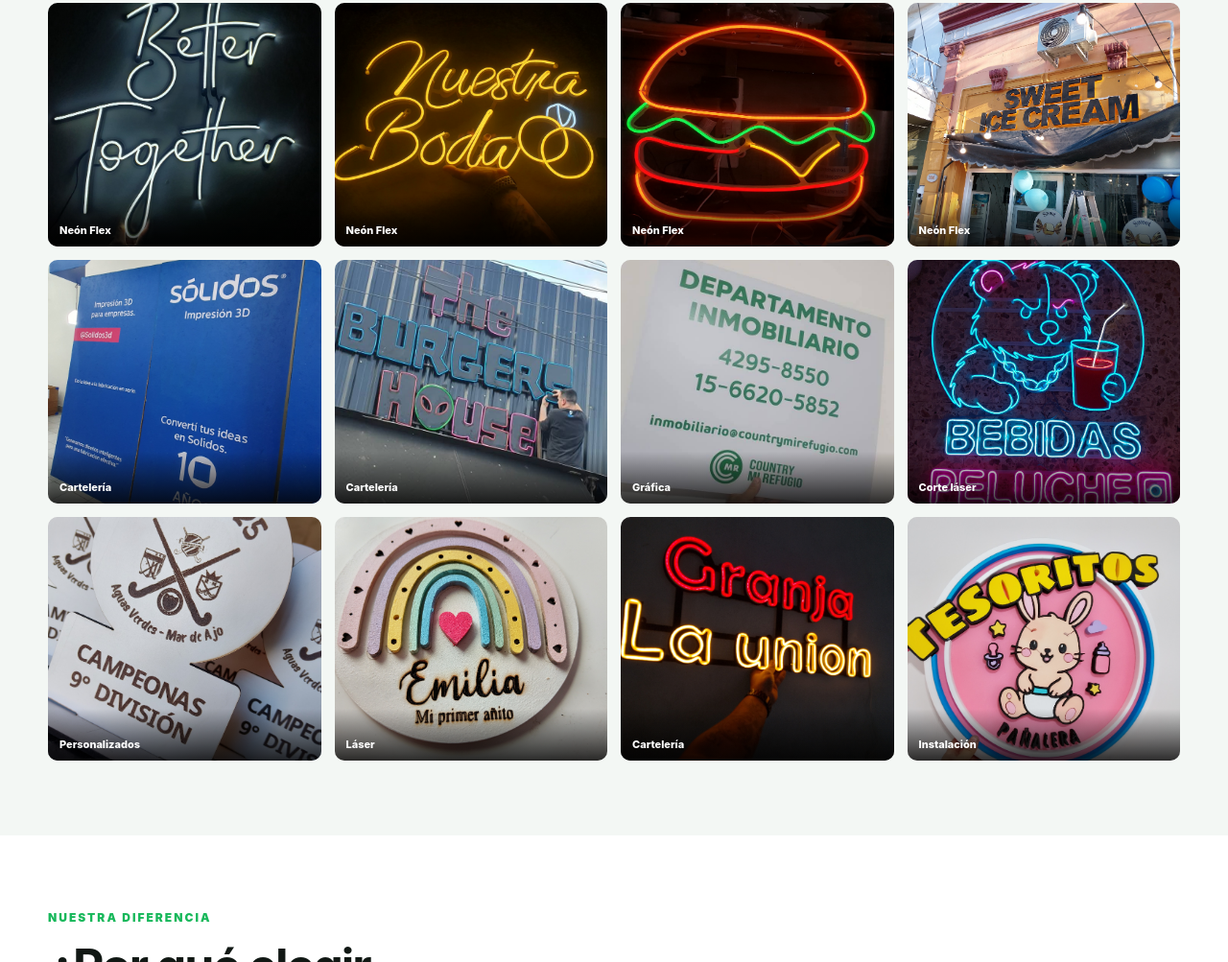
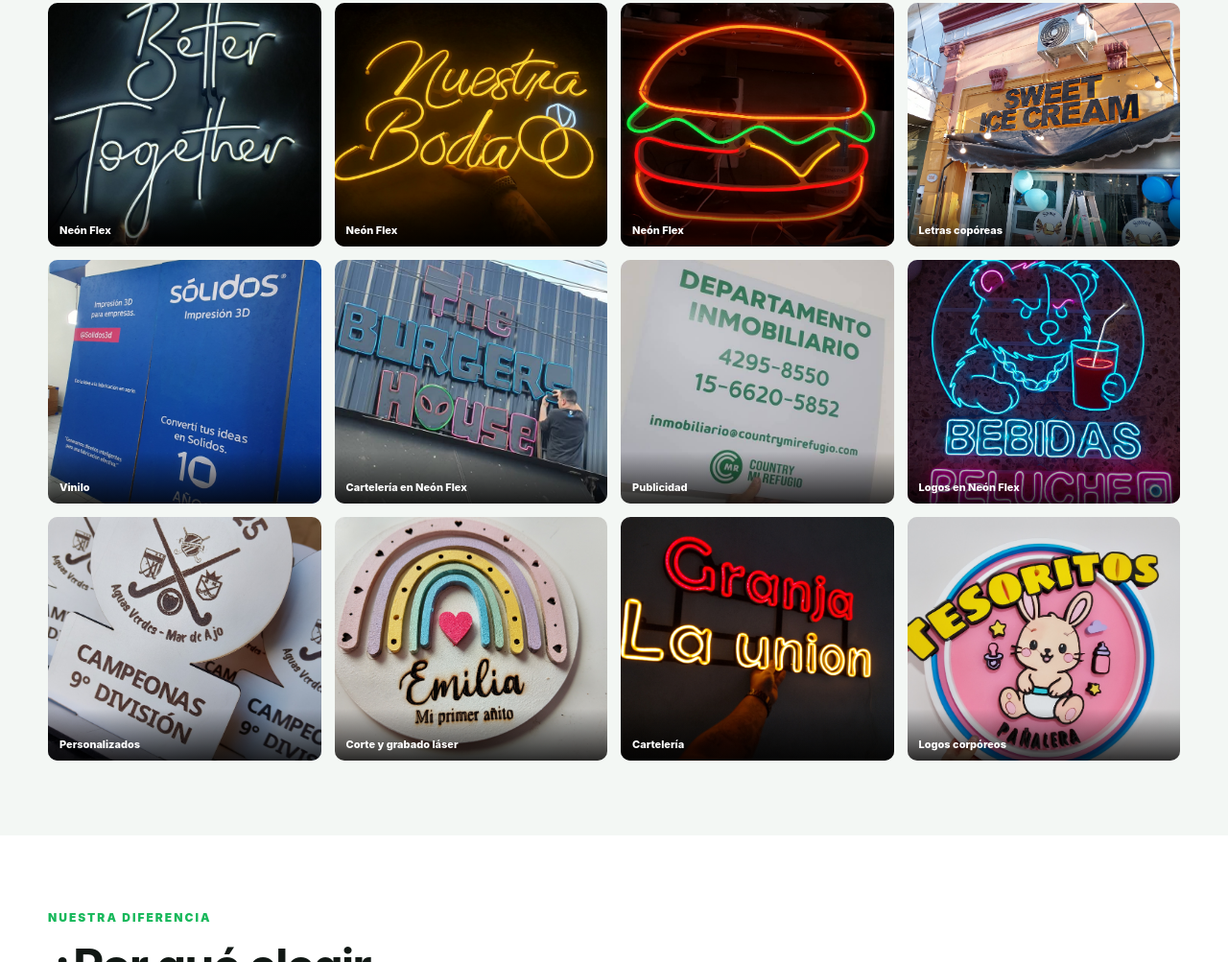
Before and after one commit to polyfansok/polyfans-web, a plain HTML site: page index.html in a window 1280 px wide. Shown: the part 1289-2292 px from the top of the page at 96% size. Drawn offline with Linux system fonts and the light colour scheme.

Commit message:
Update index.html

```diff
--- a/index.html
+++ b/index.html
@@ -120,23 +120,23 @@
         </button>
         <button class="portfolio-item" data-title="instalacion de letras corporeas">
           <img src="img/trabajos/neon-bebidas-peluche.jpg" alt="Letras corporeas">
-          <span>Neón Flex</span>
+          <span>Letras copóreas</span>
         </button>
         <button class="portfolio-item" data-title="Sólidos · Cartelería">
           <img src="img/trabajos/cartel-solidos.jpg" alt="Cartelería para Sólidos">
-          <span>Cartelería</span>
+          <span>Vinilo</span>
         </button>
         <button class="portfolio-item" data-title="The Burgers House · Letras">
           <img src="img/trabajos/cartel-burgers-house.jpg" alt="Cartel The Burgers House">
-          <span>Cartelería</span>
+          <span>Cartelería en Neón Flex</span>
         </button>
         <button class="portfolio-item" data-title="Departamento Inmobiliario · Gráfica">
           <img src="img/trabajos/cartel-inmobiliaria.jpg" alt="Cartel de departamento inmobiliario">
-          <span>Gráfica</span>
+          <span>Publicidad</span>
         </button>
         <button class="portfolio-item" data-title="Campeonas · Corte láser">
           <img src="img/trabajos/placa-campeonas.jpg" alt="Trofeo Campeonas realizado por Polyfans">
-          <span>Corte láser</span>
+          <span>Logos en Neón Flex</span>
         </button>
         <button class="portfolio-item" data-title="Trofeos personalizado">
           <img src="img/trabajos/laser-tesoritos.jpg" alt="Trofeos personalizados">
@@ -144,7 +144,7 @@
         </button>
         <button class="portfolio-item" data-title="Emilia · Corte y grabado">
           <img src="img/trabajos/laser-emilia.jpg" alt="Trabajo personalizado de corte y laser">
-          <span>Láser</span>
+          <span>Corte y grabado láser</span>
         </button>
         <button class="portfolio-item" data-title="Sweet Ice Cream · Cartelería">
           <img src="img/trabajos/corporeo-sweet-ice-cream.jpg" alt="Cartelería Sweet Ice Cream">
@@ -152,7 +152,7 @@
         </button>
         <button class="portfolio-item" data-title="Logo corporeo">
           <img src="img/trabajos/instalacion-corporeo.jpg" alt="Logo corporeo en polyfan">
-          <span>Instalación</span>
+          <span>Logos corpóreos</span>
         </button>
       </div>
     </div>
```
